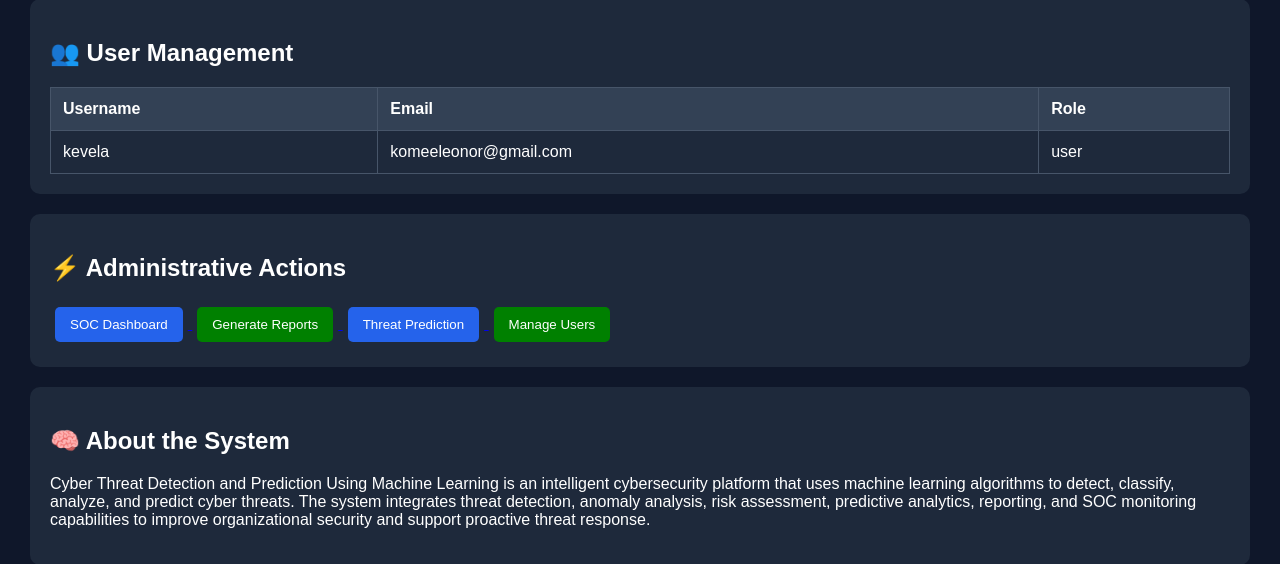
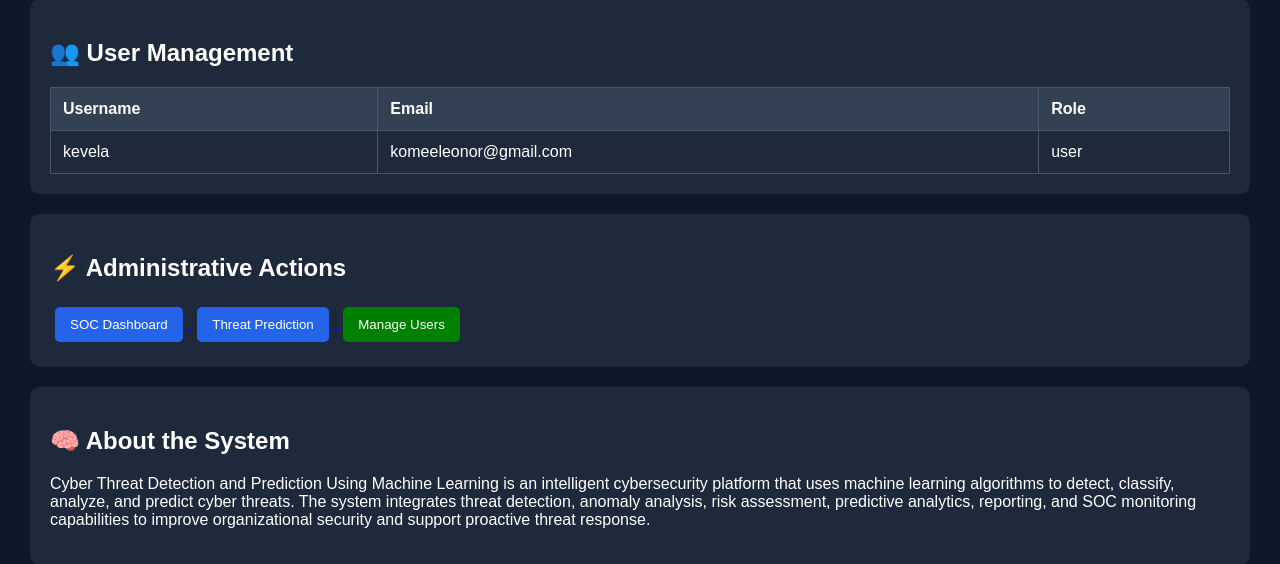
Before and after one commit to Ella-Leo/Cyberthreat-Detection-And-Prediction-Using-Machine_Learning, a Flask app: page /admin_dashboard in a window 1280 px wide. Shown: the part 872-1436 px from the top of the page. Run offline with Flask 3, Linux system fonts and the light colour scheme; a user stored in the database is signed in.

Commit message:
Fixed admin dashboard crash by removing broken generate_reports route link

```diff
--- a/app/templates/admin_dashboard.html
+++ b/app/templates/admin_dashboard.html
@@ -51,17 +51,9 @@
             color:white;
         }
 
-        .red{
-            background:red;
-        }
-
-        .green{
-            background:green;
-        }
-
-        .blue{
-            background:#2563eb;
-        }
+        .red{ background:red; }
+        .green{ background:green; }
+        .blue{ background:#2563eb; }
 
         table{
             width:100%;
@@ -80,6 +72,7 @@
         }
     </style>
 </head>
+
 <body>
 
 <div class="header">
@@ -171,10 +164,6 @@
             <button class="btn blue">SOC Dashboard</button>
         </a>
 
-    <a href="{{ url_for('generate_reports') }}">
-        <button class="btn green">Generate Reports</button>
-    </a>
-
         <a href="{{ url_for('threat_prediction') }}">
             <button class="btn blue">Threat Prediction</button>
         </a>
```
Lines whose indentation alone changed are shown as unchanged.
